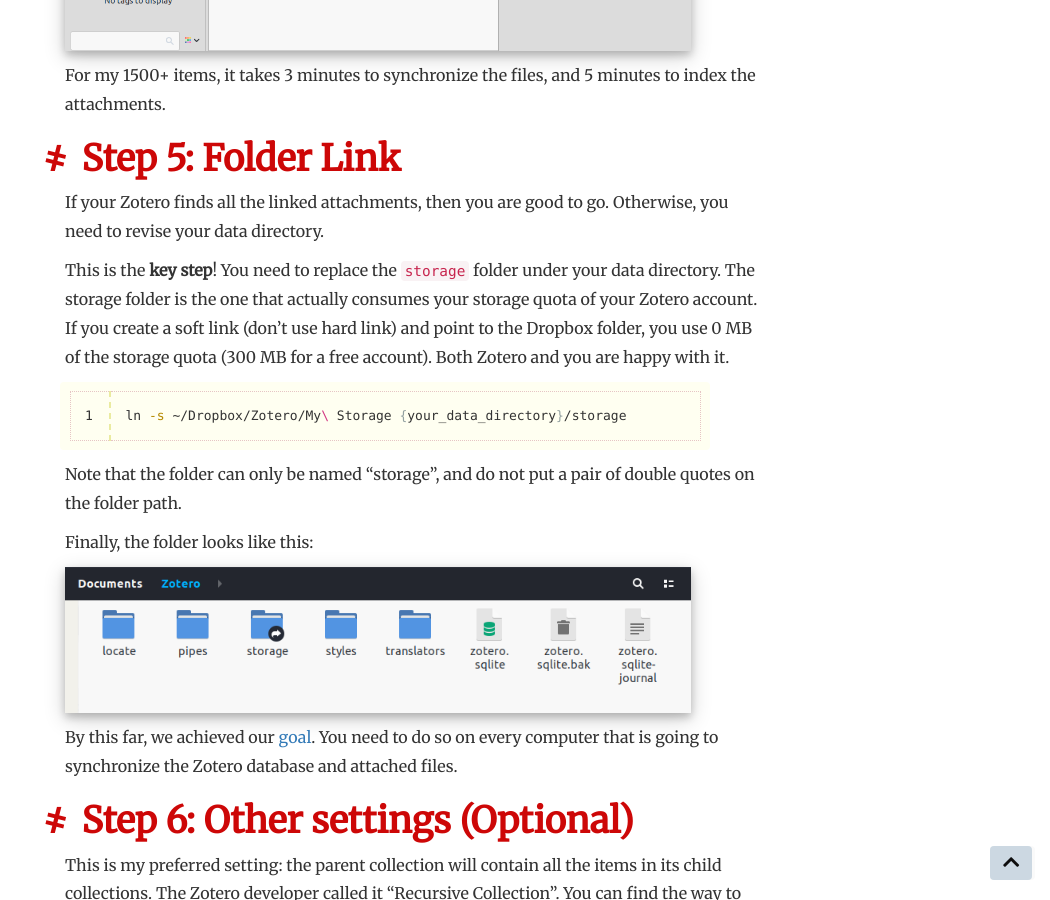
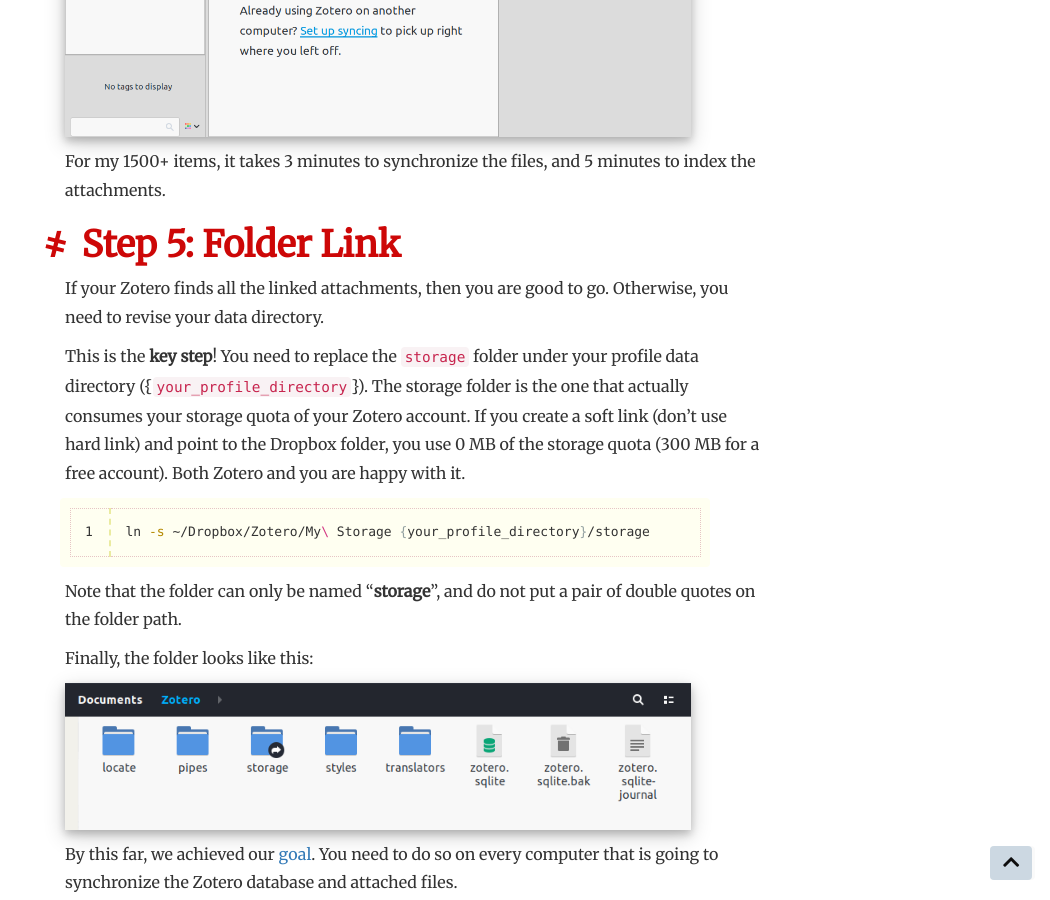
Before and after one commit to LanternD/en.dlyang.me, a Jekyll site: the page built from _posts/2018-06-27-zotero-configuration.md, in a window 1280 px wide and 900 px high, scrolled down 4863 px. Shown: the whole window, without its empty margins (230-1280 px from the left). Built offline with Jekyll 4.4.1, drawn with Linux system fonts in a browser that asks for light colours; nearby versions of some CDN libraries; comment, search, counter and statistics services are not loaded; some of the changed text lies outside the part shown.

Commit message:
update Zotero configuration post.

````diff
--- a/_posts/2018-06-27-zotero-configuration.md
+++ b/_posts/2018-06-27-zotero-configuration.md
@@ -10,21 +10,21 @@
 
 # Goal
 
-Zotero is a well-known free document organization software. It is powerful and easy to use. This post proposes some method to augments its ability to share documents between multiple computers.
+Zotero is a well-known free document organization software. It is powerful and easy to use. This post proposes some methods to augment its ability to share documents between multiple computers.
 
 The goal is like this: in computer A, I save a PDF document from an online archive database, such as ACM Digital Library, IEEE Xplore, ArXiv, via the Google Chrome Zotero Connector extension. Then:
 
 -   The item appears in the Zotero library, with a linked attachment.
 -   The link points to a file location on the disk.
 -   The actual PDF documents are synchronized via Dropbox among multiple computers.
--   The Zotero database is synchronized via your personal Zotero profile.
+-   The Zotero database is synchronized via your personal Zotero profile. The size is about 50-100 MB. Zotero offers free synchronization of the personal profile.
 
 In this way, the documents appears in another computer immediately, safe and sound.
 
 # Prerequisite
 
 -   [Zotero software](https://www.zotero.org/download/){:target="\_blank"}
--   [Zotero Connector](https://chrome.google.com/webstore/detail/ekhagklcjbdpajgpjgmbionohlpdbjgc){:target="\_blank"} (Google Chrome Extension)
+-   [Zotero Connector](https://chrome.google.com/webstore/detail/ekhagklcjbdpajgpjgmbionohlpdbjgc){:target="\_blank"} (Google Chrome Extension, also available for Firefox)
 -   [ZotFile](http://zotfile.com/){:target="\_blank"} (A Zotero plugin)
 -   Dropbox, with sufficient storage space (Google Drive may do the work as well, but I prefer Dropbox on Linux)
 
@@ -61,9 +61,9 @@
 
 ![img](../assets/post-img/zotero-configuration/adv-settings.png "Advanced settings")
 
-[!important] The "Data Directory Location" is where Zotero stores your personal database (typically `locate`, `styles`, `translators`, `pipes` and `zotero.sqlite`). It is not for attachment (PDF) storage. **Don't set it to a Dropbox folder**! If you would like to change it, backup your personal data first. It will be fine if you leave it as it is. Anyway, your personal database has a copy on Zotero server. This folder is where they synchronize it to local.
+[!important] The "Data Directory Location" is where Zotero stores your personal database (typically `locate`, `styles`, `translators`, `pipes` and `zotero.sqlite`). It is not for attachment (PDF) storage. **Don't set it to a Dropbox folder**! If you would like to change it, backup your personal data first. It will be fine if you leave it as it is. Anyway, your personal database has a copy on Zotero server. This folder is where they synchronize it from the server to local.
 
-Remember your data directory. Let me call it `{your_data_directory}`. We will use it later.
+Remember your profile data directory. Let me call it `{your_profile_directory}`. We will use it later.
 
 # Step 5: Sign-in and Sync Settings
 
@@ -81,13 +81,13 @@
 
 If your Zotero finds all the linked attachments, then you are good to go. Otherwise, you need to revise your data directory.
 
-This is the **key step**! You need to replace the `storage` folder under your data directory. The storage folder is the one that actually consumes your storage quota of your Zotero account. If you create a soft link (don't use hard link) and point to the Dropbox folder, you use 0 MB of the storage quota (300 MB for a free account). Both Zotero and you are happy with it.
+This is the **key step**! You need to replace the `storage` folder under your profile data directory ({`your_profile_directory`}). The storage folder is the one that actually consumes your storage quota of your Zotero account. If you create a soft link (don't use hard link) and point to the Dropbox folder, you use 0 MB of the storage quota (300 MB for a free account). Both Zotero and you are happy with it.
 
 ```sh
-ln -s ~/Dropbox/Zotero/My\ Storage {your_data_directory}/storage
+ln -s ~/Dropbox/Zotero/My\ Storage {your_profile_directory}/storage
 ```
 
-Note that the folder can only be named "storage", and do not put a pair of double quotes on the folder path.
+Note that the folder can only be named "**storage**", and do not put a pair of double quotes on the folder path.
 
 Finally, the folder looks like this:
 
````
